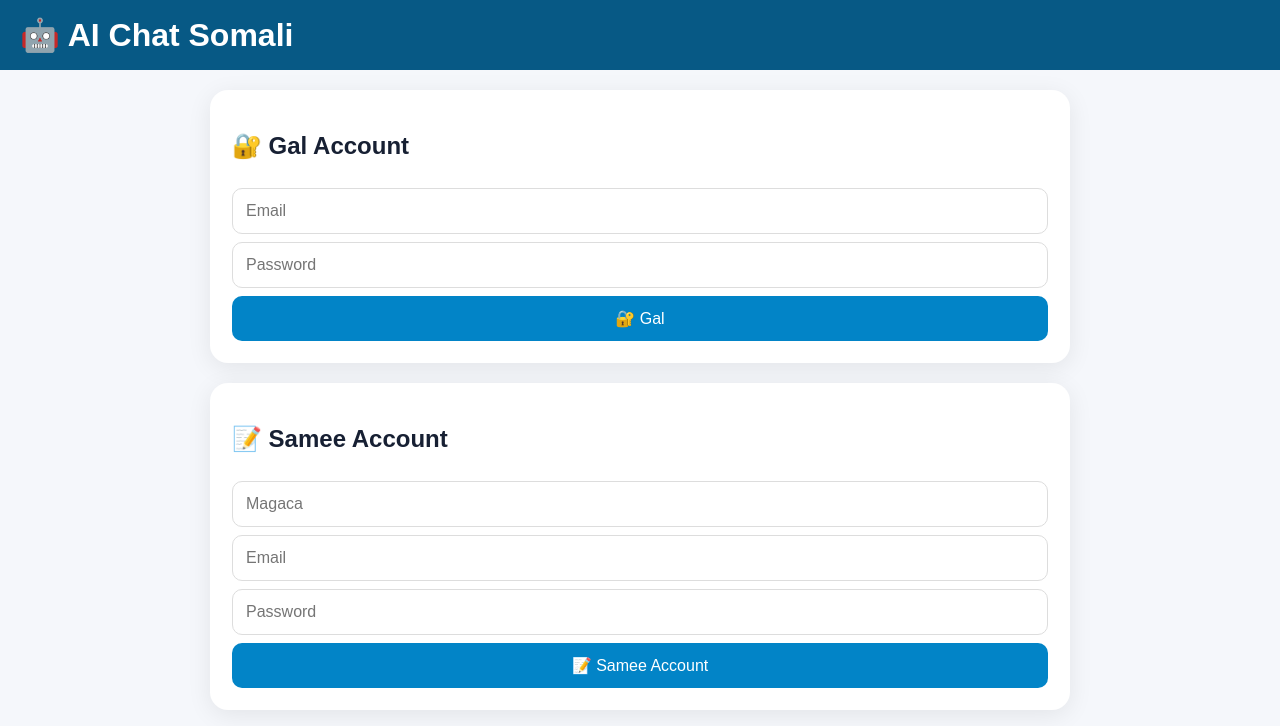
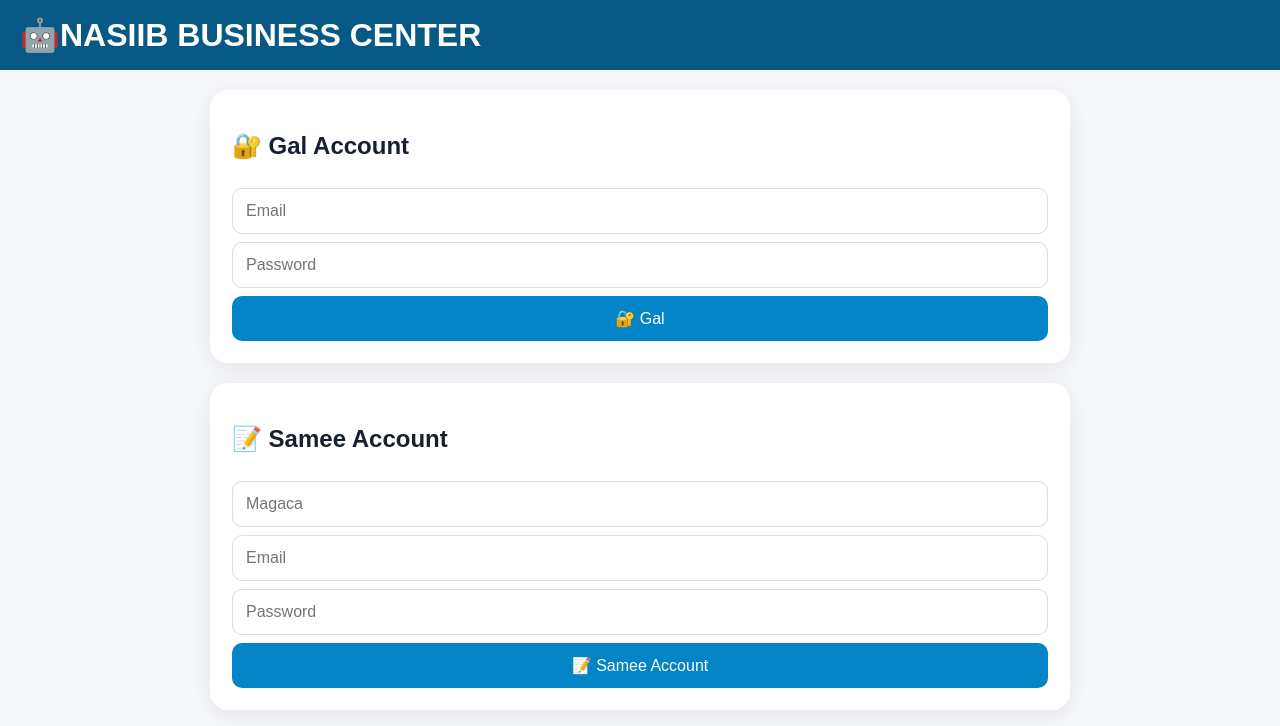
Before and after one commit to Xusee/ai-chat-somali, a website: page public/index.html in a window 1280 px wide. Drawn offline with Linux system fonts and the light colour scheme.

Commit message:
Update title and header for NASIIB BUSINESS CENTER

```diff
--- a/public/index.html
+++ b/public/index.html
@@ -10,7 +10,7 @@
     content="width=device-width, initial-scale=1.0"
 >
 
-<title>AI Chat Somali</title>
+<title>NASIIB BUSINESS CENTER</title>
 
 <style>
 
@@ -198,7 +198,7 @@ button:hover {
 
 <header>
 
-<h1>🤖 AI Chat Somali</h1>
+<h1>🤖NASIIB BUSINESS CENTER</h1>
 
 </header>
 
```
